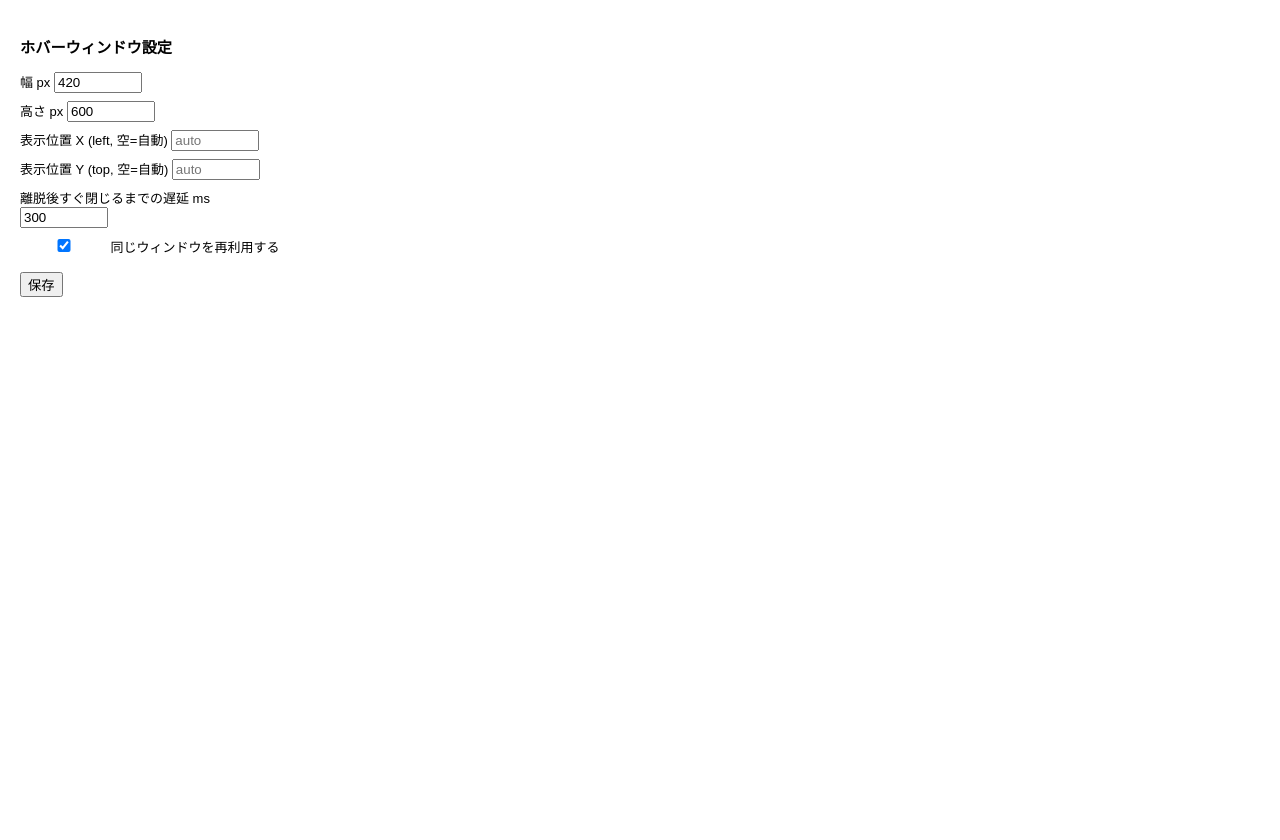
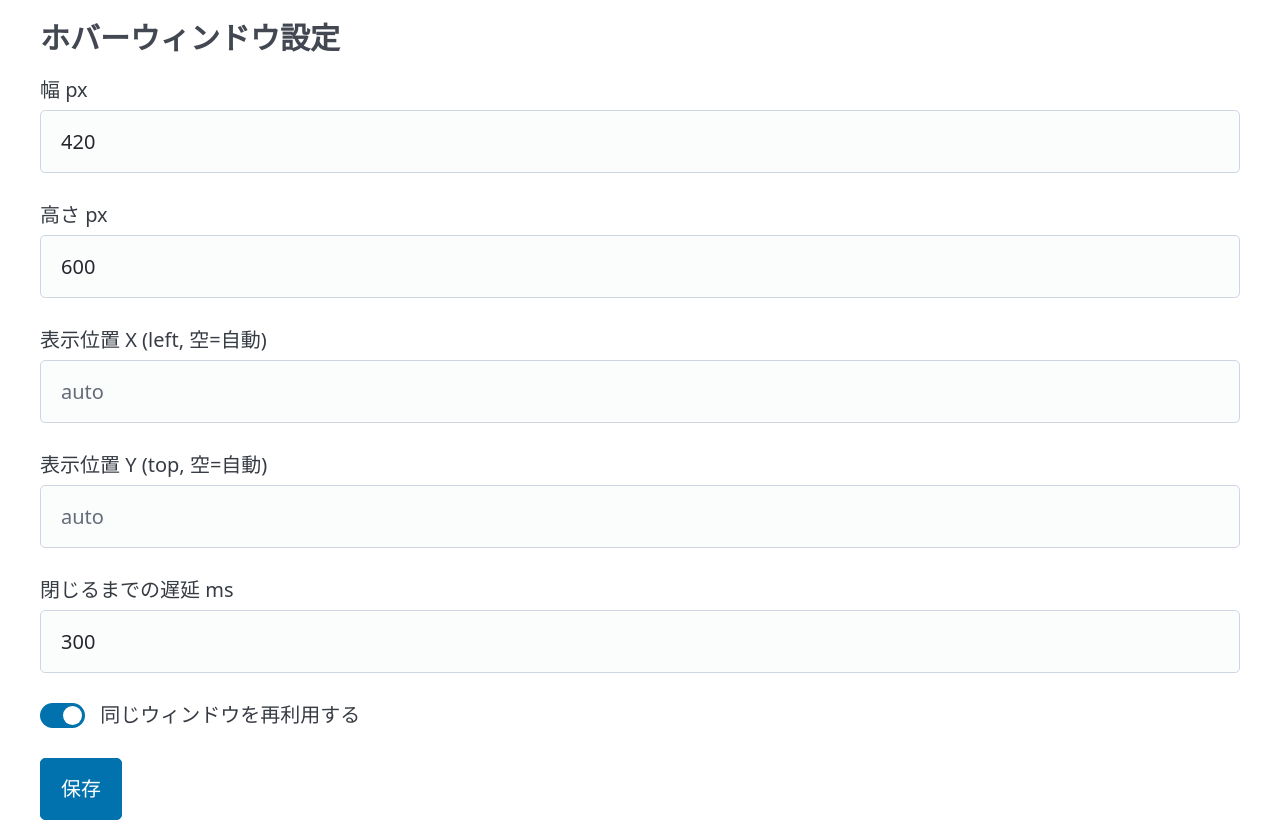
Before and after one commit to KoutaKawase/collins_extension, a browser extension: page options.html in a window 1280 px wide. Before the commit the page ends 800 px from the top, so only its background shows below. Drawn offline with nearby package versions, Linux system fonts and the light colour scheme.

Commit message:
Style popup and options with Pico.css via CDN

```diff
--- a/options.html
+++ b/options.html
@@ -1,16 +1,21 @@
 <!doctype html>
 <html lang="ja">
 <head><meta charset="utf-8"><title>Collins Hover 設定</title>
-<style>body{font-family:sans-serif;width:280px;padding:12px;font-size:13px}label{display:block;margin:8px 0}input{width:80px}button{margin-top:8px}#status{color:green}</style>
+<link rel="stylesheet" href="https://cdn.jsdelivr.net/npm/@picocss/pico@2/css/pico.min.css">
+<style>main{max-width:420px;padding:16px}</style>
 </head>
 <body>
+<main class="container">
 <h3>ホバーウィンドウ設定</h3>
+<fieldset>
 <label>幅 px <input id="width" type="number" min="200" max="1200" step="10"></label>
 <label>高さ px <input id="height" type="number" min="200" max="1000" step="10"></label>
 <label>表示位置 X (left, 空=自動) <input id="left" type="number" placeholder="auto"></label>
 <label>表示位置 Y (top, 空=自動) <input id="top" type="number" placeholder="auto"></label>
-<label>離脱後すぐ閉じるまでの遅延 ms <input id="closeDelay" type="number" min="0" max="5000" step="100"></label>
-<label><input id="reuse" type="checkbox"> 同じウィンドウを再利用する</label>
-<button id="save">保存</button> <span id="status"></span>
+<label>閉じるまでの遅延 ms <input id="closeDelay" type="number" min="0" max="5000" step="100"></label>
+<label><input id="reuse" type="checkbox" role="switch"> 同じウィンドウを再利用する</label>
+</fieldset>
+<button id="save">保存</button> <small id="status"></small>
+</main>
 <script src="options.js"></script>
 </body></html>
```
Also changed, not shown: popup.html (+5 -2 lines).
